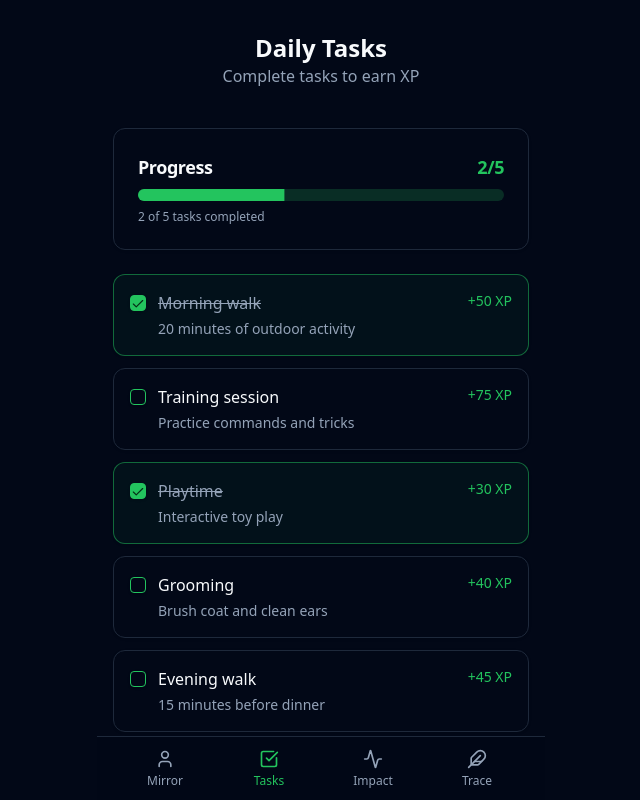
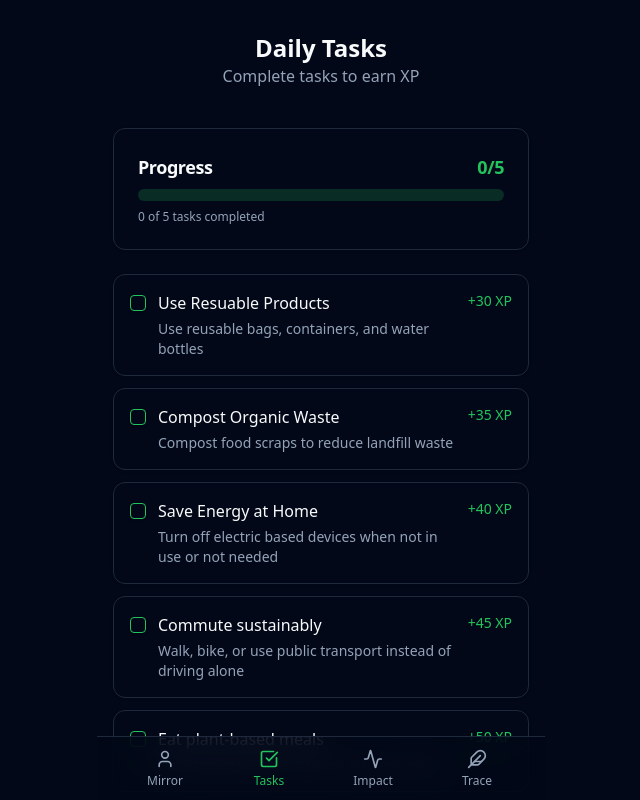
Before and after one commit to Dev077/Project-Gaia, a Next.js app in the folder Gaia_app/: page /tasks in a window 1280 px wide. Shown: the whole page, without its empty margins (319-959 px from the left). Built offline with nearby package versions, Linux system fonts and the light colour scheme.

Commit message:
updated the to-do list parameters

```diff
--- a/Gaia_app/src/app/tasks/page.tsx
+++ b/Gaia_app/src/app/tasks/page.tsx
@@ -7,42 +7,41 @@ import { Checkbox } from "@/components/ui/checkbox";
 import { Progress } from "@/components/ui/progress";
 
 export default function TasksPage() {
-  // Initial tasks (would normally be fetched from API/backend)
   const [tasks, setTasks] = useState([
     {
       id: 1,
-      title: "Morning walk",
-      description: "20 minutes of outdoor activity",
-      completed: true,
-      xp: 50,
+      title: "Use Resuable Products",
+      description: "Use reusable bags, containers, and water bottles",
+      completed: false,
+      xp: 30, // saves ~50g plastic/day
     },
     {
       id: 2,
-      title: "Training session",
-      description: "Practice commands and tricks",
+      title: "Compost Organic Waste",
+      description: "Compost food scraps to reduce landfill waste",
       completed: false,
-      xp: 75,
+      xp: 35, // saves ~.4kg CO2e/day
     },
     {
       id: 3,
-      title: "Playtime",
-      description: "Interactive toy play",
-      completed: true,
-      xp: 30,
+      title: "Save Energy at Home",
+      description: "Turn off electric based devices when not in use or not needed",
+      completed: false,
+      xp: 40, // saves ~0.3kg
     },
     {
       id: 4,
-      title: "Grooming",
-      description: "Brush coat and clean ears",
+      title: "Commute sustainably",
+      description: "Walk, bike, or use public transport instead of driving alone",
       completed: false,
-      xp: 40,
+      xp: 45, // saves ~8.8 kg CO2e/day
     },
     {
       id: 5,
-      title: "Evening walk",
-      description: "15 minutes before dinner",
+      title: "Eat plant-based meals",
+      description: "Have meals without meat or with less meat",
       completed: false,
-      xp: 45,
+      xp: 50, // saves ~6kg CO2e/day
     },
   ]);
 
```
